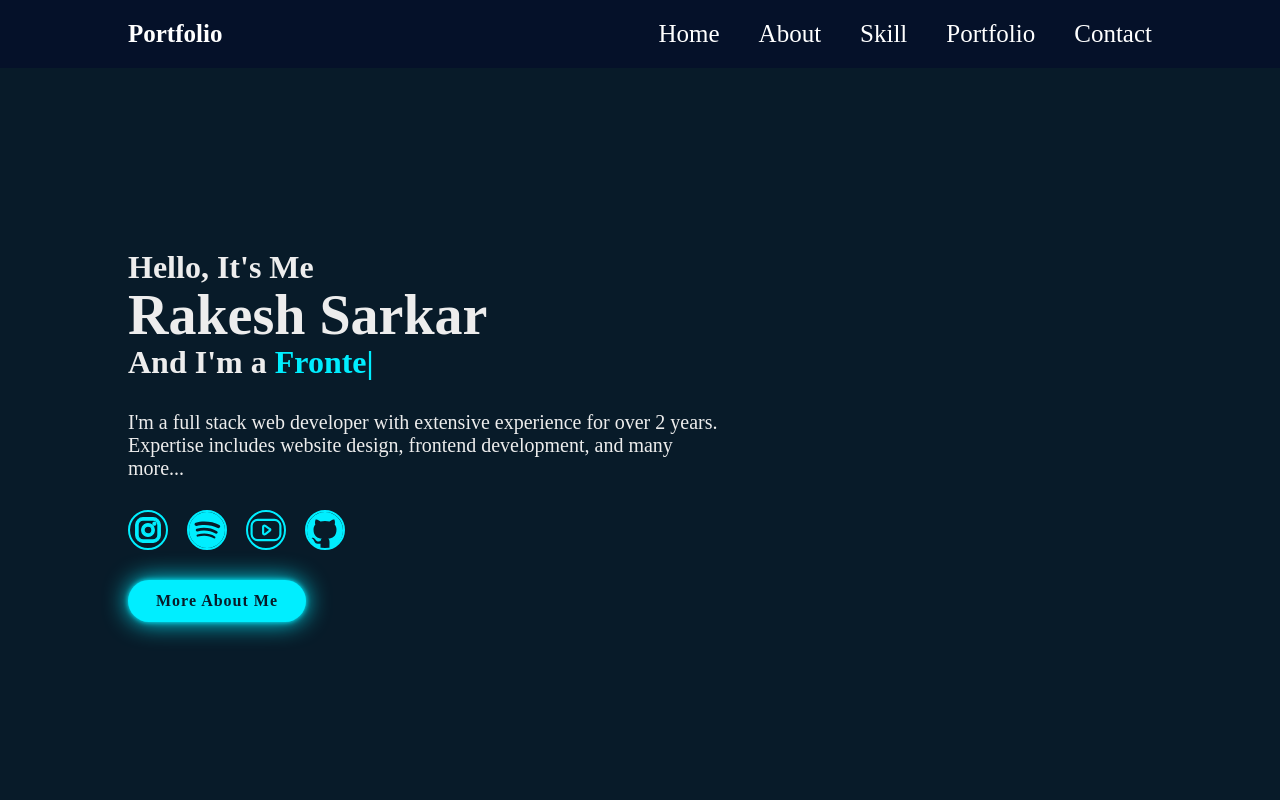
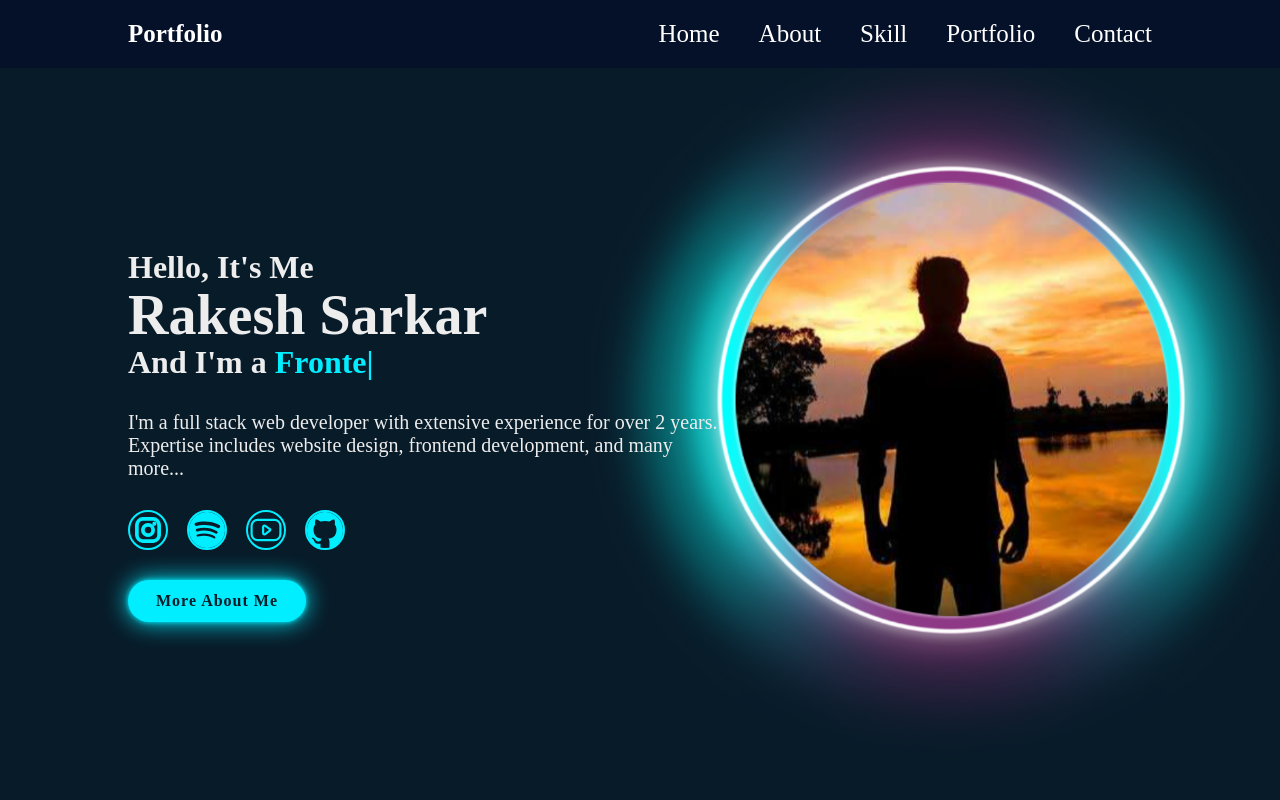
Before and after one commit to rakeshsarkar9711/Portfolio, a plain HTML site: page index.html in a window 1280 px wide. Shown: the top 800 px of the page. Drawn offline with nearby package versions, Linux system fonts and the light colour scheme; files whose address does not match are found by name.

Commit message:
Update stylesheet.css

```diff
--- a/stylesheet.css
+++ b/stylesheet.css
@@ -56,7 +56,7 @@ body {
     width: 100%;
     justify-content: space-between;
     height: 100vh;
-    background: url(images/img.png) no-repeat;
+    background: url(img.png) no-repeat;
     background-size: cover;
     background-position: center;
     display: flex;
```
